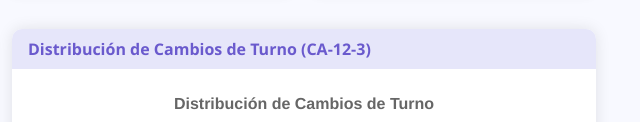
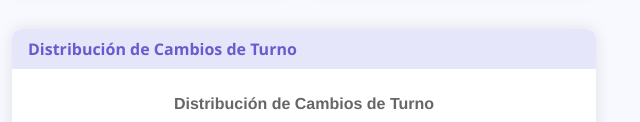
Before and after one commit to Konniezp/proyectoagil, a plain HTML site: page estadistica.html in a window 1280 px wide. Shown: the part 672-794 px from the top of the page, 640-1280 px from the left. Drawn offline with nearby package versions, Linux system fonts and the light colour scheme.

Commit message:
Update estadistica.html

```diff
--- a/estadistica.html
+++ b/estadistica.html
@@ -334,7 +334,7 @@
                 <div class="col-lg-6">
                     <div class="card">
                         <div class="card-header">
-                            Distribución de Cambios de Turno (CA-12-3)
+                            Distribución de Cambios de Turno
                         </div>
                         <div class="card-body">
                             <div class="chart-container">
```
